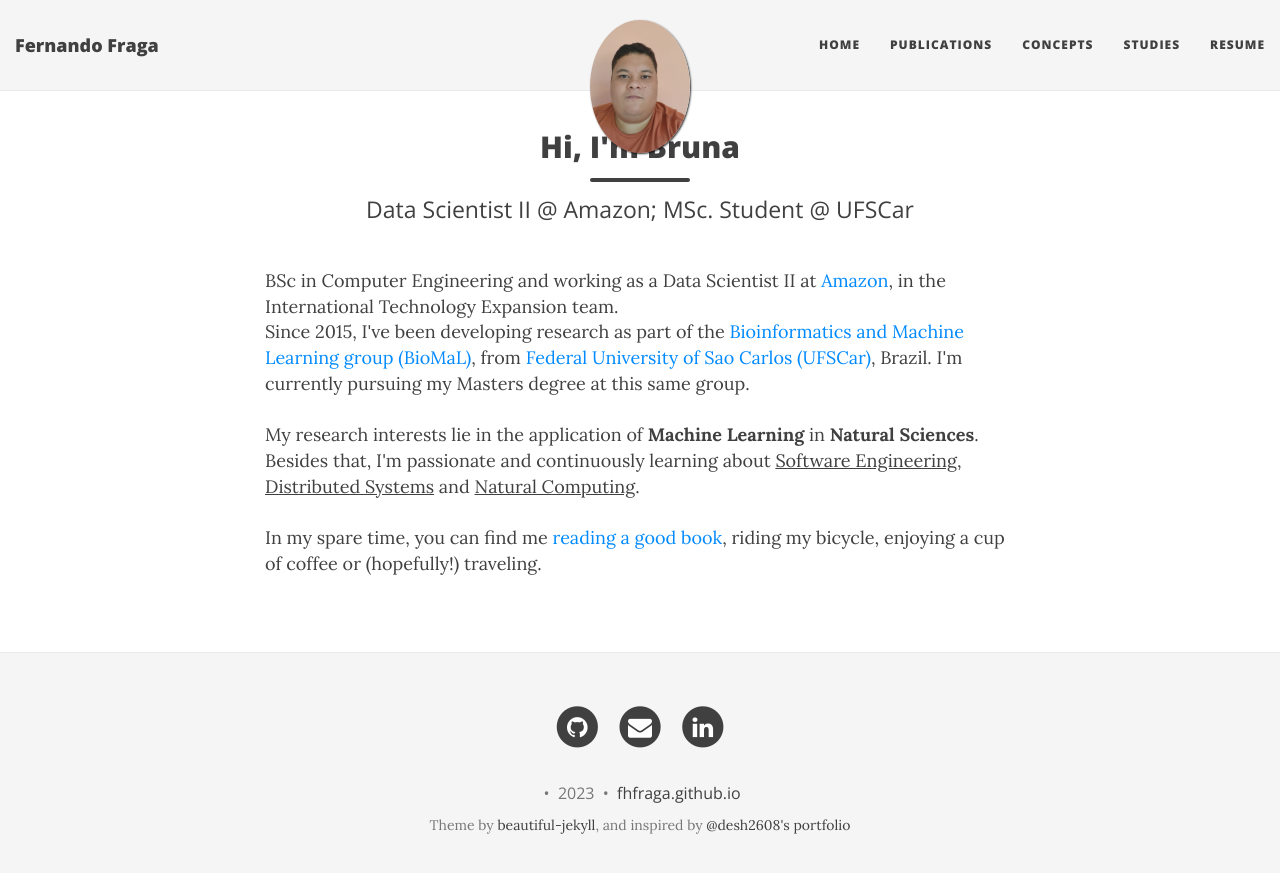
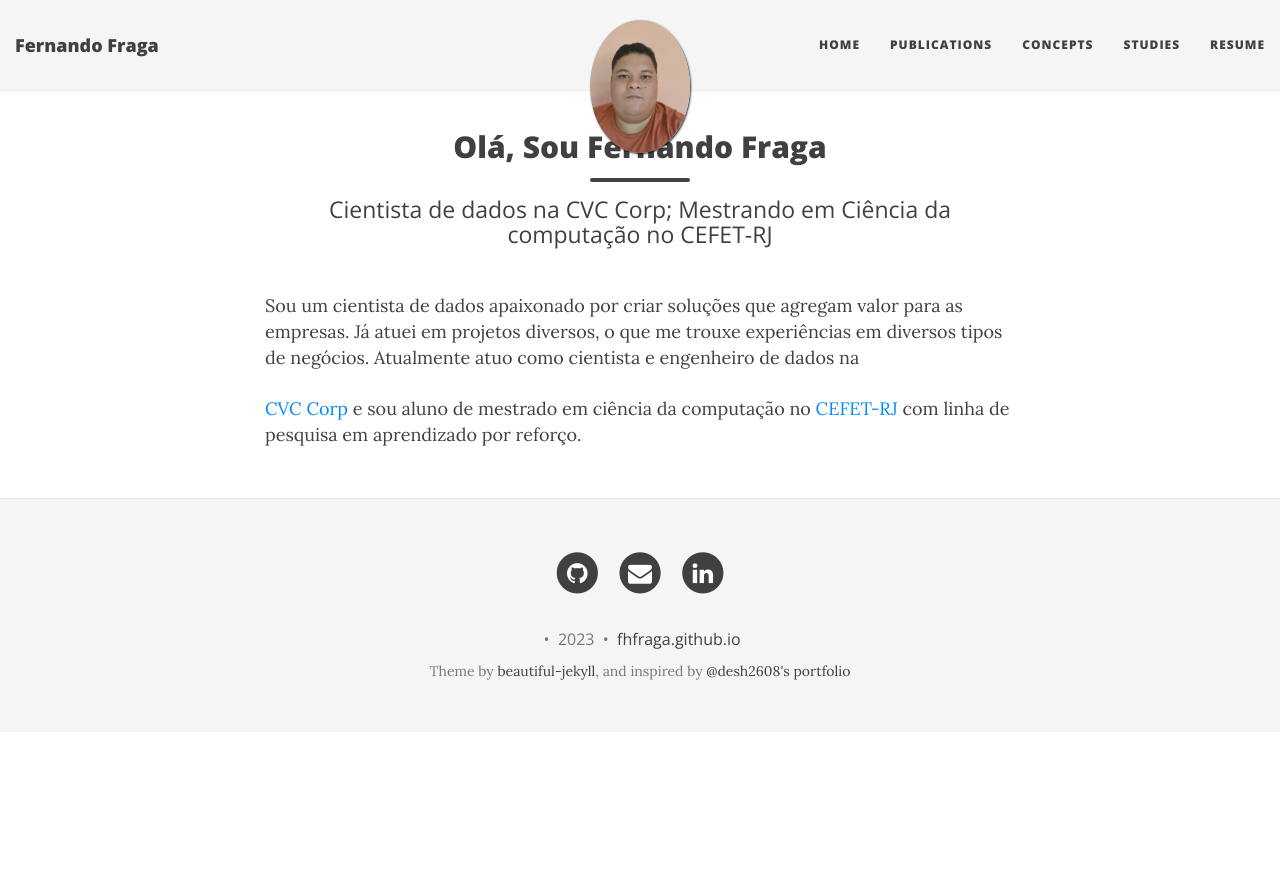
Before and after one commit to fhfraga/fhfraga.github.io, a Jekyll site: the page built from index.html, in a window 1280 px wide. Shown: the top 873 px of the page. Built offline with Jekyll 4.4.1, drawn with Linux system fonts in a browser that asks for light colours; nearby versions of some CDN libraries; the list of posts is cut into pages by our own code.

Commit message:
ajuste do texto

```diff
--- a/index.html
+++ b/index.html
@@ -1,14 +1,15 @@
 ---
 layout: page
-title: Hi, I'm Bruna
-subtitle: Data Scientist II @ Amazon; MSc. Student @ UFSCar
+title: Olá, Sou Fernando Fraga
+subtitle: Cientista de dados na CVC Corp; Mestrando em Ciência da computação no CEFET-RJ
 use-site-title: true
 ---
 
-<br>BSc in Computer Engineering and working as a Data Scientist II at <a href="https://amazon.com/" target="_blank" rel="noopener noreferrer">Amazon</a>, in the International Technology Expansion team.
-<br>
-Since 2015, I've been developing research as part of the <a href="http://www.biomal.ufscar.br/" target="_blank" rel="noopener noreferrer">Bioinformatics and Machine Learning group (BioMaL)</a>, from <a href="https://www.ufscar.br/" target="_blank" rel="noopener noreferrer">Federal University of Sao Carlos (UFSCar)</a>, Brazil. I'm currently pursuing my Masters degree at this same group.
+<br>Sou um cientista de dados apaixonado por criar soluções que agregam valor para as empresas.
+Já atuei em projetos diversos, o que me trouxe experiências em diversos tipos de negócios.
+Atualmente atuo como cientista e engenheiro de dados na
 <br><br>
-My research interests lie in the application of <b>Machine Learning</b> in <b>Natural Sciences</b>. Besides that, I'm passionate and continuously learning about <u>Software Engineering</u>, <u>Distributed Systems</u> and <u>Natural Computing</u>.
-<br><br>
-In my spare time, you can find me <a href="https://www.goodreads.com/user/show/93100732-bruna-zamith" target="_blank" rel="noopener noreferrer">reading a good book</a>, riding my bicycle, enjoying a cup of coffee or (hopefully!) traveling.<br><br>
+<a href="https://www.cvccorp.com.br" target="_blank" rel="noopener noreferrer">CVC Corp</a>
+ e sou aluno de mestrado em ciência da computação no
+<a href="https://eic.cefet-rj.br/ppcic/" target="_blank" rel="noopener noreferrer">CEFET-RJ</a>
+ com linha de pesquisa em aprendizado por reforço.
```
